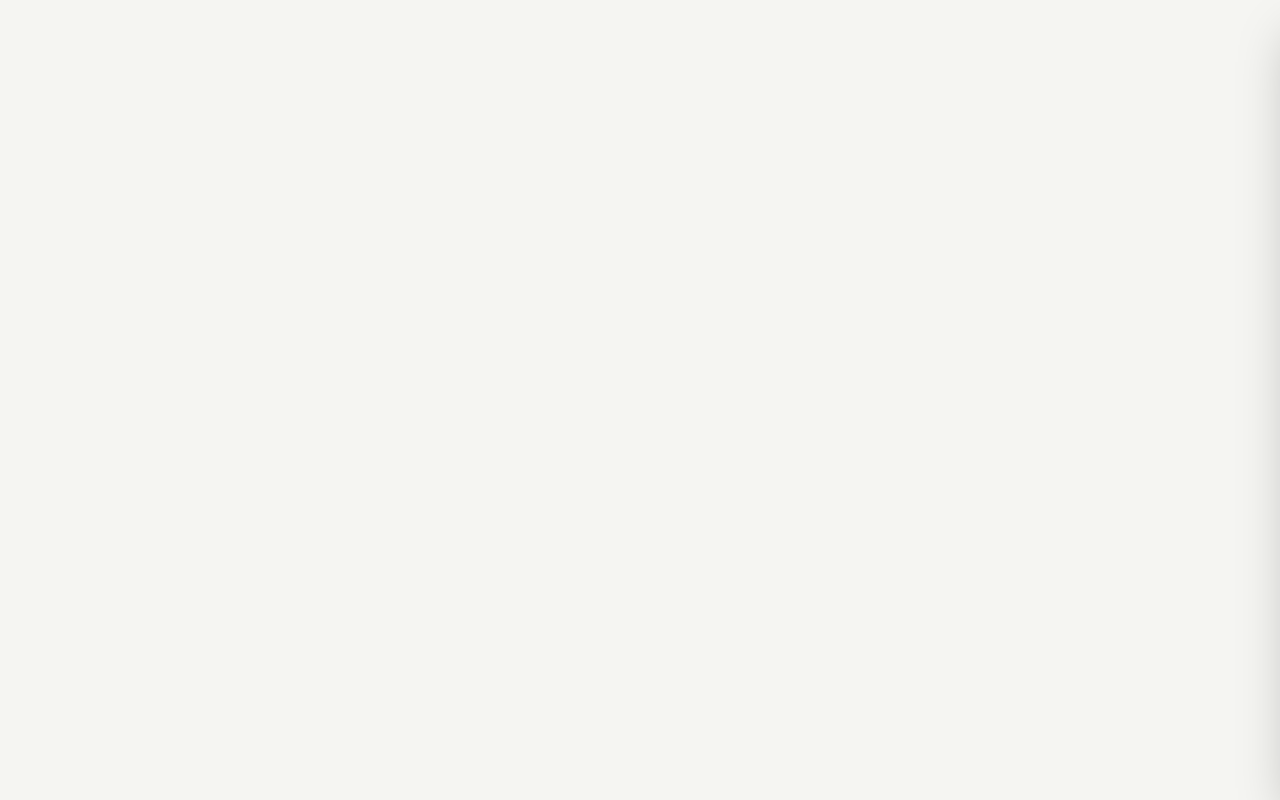
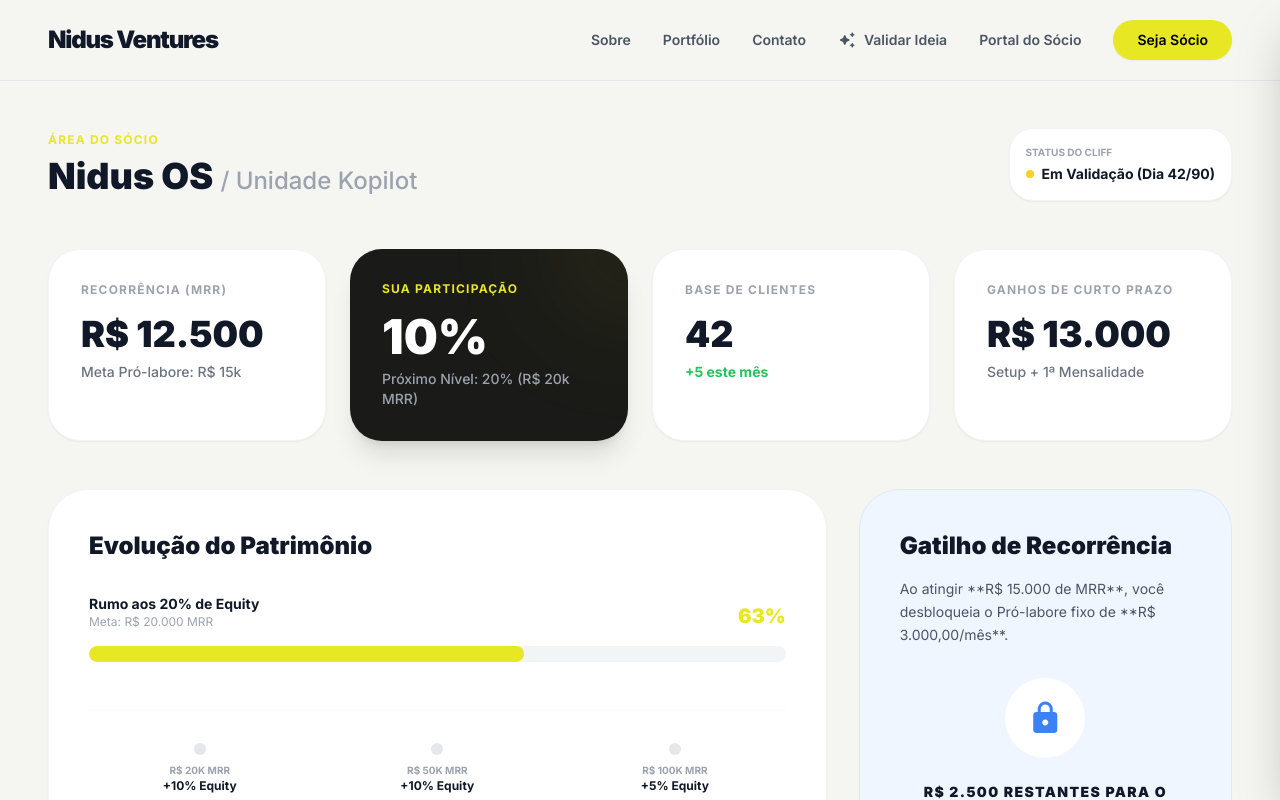
Before and after one commit to Lucas-bevilacqua/Nidus, a React (Vite) app: page /dashboard in a window 1280 px wide. Shown: the top 800 px of the page. Built offline with nearby package versions, Linux system fonts and the light colour scheme.

Commit message:
feat: simplify copy and implement Nidus OS dashboard structure

```diff
--- a/App.tsx
+++ b/App.tsx
@@ -15,6 +15,7 @@
 import Manifesto from './components/Manifesto';
 import Terms from './components/Terms';
 import Privacy from './components/Privacy';
+import Dashboard from './components/Dashboard';
 
 const Home: React.FC<{ onOpenAI: () => void }> = ({ onOpenAI }) => (
   <div className="min-h-screen bg-background-light text-gray-900 selection:bg-primary selection:text-black overflow-x-hidden">
@@ -45,6 +46,7 @@
           <Route path="/manifesto" element={<Manifesto onOpenAI={() => setIsAiOpen(true)} />} />
           <Route path="/termos" element={<Terms onOpenAI={() => setIsAiOpen(true)} />} />
           <Route path="/privacidade" element={<Privacy onOpenAI={() => setIsAiOpen(true)} />} />
+          <Route path="/dashboard" element={<Dashboard onOpenAI={() => setIsAiOpen(true)} />} />
         </Routes>
         <AISidebar isOpen={isAiOpen} onClose={() => setIsAiOpen(false)} />
       </div>
--- a/components/Contact.tsx
+++ b/components/Contact.tsx
@@ -61,10 +61,10 @@
                 Fazer Parte
               </span>
               <h2 className="text-5xl lg:text-7xl font-black leading-tight text-gray-900 mb-8">
-                Torne-se um Sócio-Operador
+                Seja um de nossos Sócios
               </h2>
               <p className="text-xl text-gray-500 max-w-md font-medium">
-                Buscamos os melhores Hunters do mercado. Preencha o questionário de screening e nossa equipe avaliará seu perfil para uma das nossas startups.
+                Buscamos os melhores talentos de vendas do mercado. Preencha este breve formulário e entraremos em contato para avaliar seu perfil.
               </p>
             </div>
 
@@ -74,8 +74,8 @@
                   <span className="material-icons-round">assignment_ind</span>
                 </div>
                 <div>
-                  <p className="text-[10px] font-bold uppercase tracking-widest text-gray-400 mb-1">Processo</p>
-                  <p className="text-lg font-black text-gray-900">Screening & Validação</p>
+                  <p className="text-[10px] font-bold uppercase tracking-widest text-gray-400 mb-1">Passo a passo</p>
+                  <p className="text-lg font-black text-gray-900">Conversa e Avaliação</p>
                 </div>
               </div>
 
@@ -84,8 +84,8 @@
                   <span className="material-icons-round">groups</span>
                 </div>
                 <div>
-                  <p className="text-[10px] font-bold uppercase tracking-widest text-gray-400 mb-1">Equity</p>
-                  <p className="text-lg font-black text-gray-900">Sociedade Real por Performance</p>
+                  <p className="text-[10px] font-bold uppercase tracking-widest text-gray-400 mb-1">Participação</p>
+                  <p className="text-lg font-black text-gray-900">Sociedade Real por Resultados</p>
                 </div>
               </div>
             </div>
--- /dev/null
+++ b/components/Dashboard.tsx
@@ -0,0 +1,140 @@
+import React from 'react';
+import Navbar from './Navbar';
+import Footer from './Footer';
+
+const Dashboard: React.FC<{ onOpenAI: () => void }> = ({ onOpenAI }) => {
+    // Mock data based on Blueprint 5.1
+    const stats = {
+        mrr: 12500,
+        equity: 10,
+        clients: 42,
+        nextMilestone: 20000,
+        setupRevenue: 8500,
+        bounties: 4500
+    };
+
+    const progressToNextEquity = (stats.mrr / stats.nextMilestone) * 100;
+    const isPróLaboreUnlocked = stats.mrr >= 15000;
+
+    return (
+        <div className="min-h-screen bg-background-light font-sans text-gray-900">
+            <Navbar onOpenAI={onOpenAI} />
+
+            <main className="pt-32 pb-20 px-4 sm:px-6 lg:px-12 max-w-7xl mx-auto">
+                <div className="flex flex-col md:flex-row justify-between items-start md:items-center mb-12 gap-6">
+                    <div>
+                        <span className="text-primary font-bold uppercase tracking-widest text-xs mb-2 block">Área do Sócio</span>
+                        <h1 className="text-4xl font-black text-gray-900">Nidus OS <span className="text-gray-400 text-2xl font-medium">/ Unidade Kopilot</span></h1>
+                    </div>
+                    <div className="flex gap-4">
+                        <div className="bg-white border border-gray-100 p-4 rounded-2xl shadow-sm">
+                            <p className="text-[10px] font-bold text-gray-400 uppercase mb-1">Status do Cliff</p>
+                            <div className="flex items-center gap-2">
+                                <div className="w-2 h-2 rounded-full bg-yellow-400 animate-pulse"></div>
+                                <span className="text-sm font-bold">Em Validação (Dia 42/90)</span>
+                            </div>
+                        </div>
+                    </div>
+                </div>
+
+                {/* Stats Grid */}
+                <div className="grid grid-cols-1 md:grid-cols-2 lg:grid-cols-4 gap-6 mb-12">
+                    <div className="bg-white p-8 rounded-[2rem] border border-gray-100 shadow-sm hover:shadow-md transition-shadow">
+                        <p className="text-xs font-bold text-gray-400 uppercase mb-4 tracking-widest">Recorrência (MRR)</p>
+                        <h3 className="text-4xl font-black text-gray-900">R$ {stats.mrr.toLocaleString('pt-BR')}</h3>
+                        <p className="text-sm text-gray-500 mt-2 font-medium">Meta Pró-labore: R$ 15k</p>
+                    </div>
+
+                    <div className="bg-background-dark p-8 rounded-[2rem] text-white shadow-xl relative overflow-hidden group">
+                        <div className="absolute top-0 right-0 w-32 h-32 bg-primary/10 rounded-full blur-3xl -mr-16 -mt-16 group-hover:bg-primary/20 transition-all"></div>
+                        <p className="text-xs font-bold text-primary uppercase mb-4 tracking-widest relative z-10">Sua Participação</p>
+                        <h3 className="text-5xl font-black text-white relative z-10">{stats.equity}%</h3>
+                        <p className="text-sm text-gray-400 mt-2 font-medium relative z-10">Próximo Nível: 20% (R$ 20k MRR)</p>
+                    </div>
+
+                    <div className="bg-white p-8 rounded-[2rem] border border-gray-100 shadow-sm">
+                        <p className="text-xs font-bold text-gray-400 uppercase mb-4 tracking-widest">Base de Clientes</p>
+                        <h3 className="text-4xl font-black text-gray-900">{stats.clients}</h3>
+                        <p className="text-sm text-green-500 mt-2 font-bold">+5 este mês</p>
+                    </div>
+
+                    <div className="bg-white p-8 rounded-[2rem] border border-gray-100 shadow-sm">
+                        <p className="text-xs font-bold text-gray-400 uppercase mb-4 tracking-widest">Ganhos de Curto Prazo</p>
+                        <h3 className="text-4xl font-black text-gray-900">R$ {(stats.setupRevenue + stats.bounties).toLocaleString('pt-BR')}</h3>
+                        <p className="text-sm text-gray-500 mt-2 font-medium">Setup + 1ª Mensalidade</p>
+                    </div>
+                </div>
+
+                <div className="grid lg:grid-cols-3 gap-8">
+                    {/* Equity Progress */}
+                    <div className="lg:col-span-2 bg-white p-10 rounded-[2.5rem] border border-gray-100 shadow-sm">
+                        <h2 className="text-2xl font-black mb-8">Evolução do Patrimônio</h2>
+                        <div className="space-y-12">
+                            <div>
+                                <div className="flex justify-between mb-4 items-end">
+                                    <div>
+                                        <p className="text-sm font-bold text-gray-900">Rumo aos 20% de Equity</p>
+                                        <p className="text-xs text-gray-400">Meta: R$ 20.000 MRR</p>
+                                    </div>
+                                    <span className="text-xl font-black text-primary">{Math.round(progressToNextEquity)}%</span>
+                                </div>
+                                <div className="h-4 bg-gray-100 rounded-full overflow-hidden">
+                                    <div
+                                        className="h-full bg-primary rounded-full transition-all duration-1000"
+                                        style={{ width: `${progressToNextEquity}%` }}
+                                    ></div>
+                                </div>
+                            </div>
+
+                            <div className="grid grid-cols-3 gap-4 border-t border-gray-50 pt-8">
+                                <div className="text-center">
+                                    <div className={`w-3 h-3 rounded-full mx-auto mb-2 ${stats.mrr >= 20000 ? 'bg-primary' : 'bg-gray-200'}`}></div>
+                                    <p className="text-[10px] font-bold text-gray-400 uppercase">R$ 20k MRR</p>
+                                    <p className="text-xs font-bold">+10% Equity</p>
+                                </div>
+                                <div className="text-center">
+                                    <div className={`w-3 h-3 rounded-full mx-auto mb-2 ${stats.mrr >= 50000 ? 'bg-primary' : 'bg-gray-200'}`}></div>
+                                    <p className="text-[10px] font-bold text-gray-400 uppercase">R$ 50k MRR</p>
+                                    <p className="text-xs font-bold">+10% Equity</p>
+                                </div>
+                                <div className="text-center">
+                                    <div className={`w-3 h-3 rounded-full mx-auto mb-2 ${stats.mrr >= 100000 ? 'bg-primary' : 'bg-gray-200'}`}></div>
+                                    <p className="text-[10px] font-bold text-gray-400 uppercase">R$ 100k MRR</p>
+                                    <p className="text-xs font-bold">+5% Equity</p>
+                                </div>
+                            </div>
+                        </div>
+                    </div>
+
+                    {/* Pró-labore Tracker */}
+                    <div className={`p-10 rounded-[2.5rem] flex flex-col justify-between ${isPróLaboreUnlocked ? 'bg-green-50 border border-green-100' : 'bg-blue-50 border border-blue-100'}`}>
+                        <div>
+                            <h2 className="text-2xl font-black mb-4">Gatilho de Recorrência</h2>
+                            <p className="text-sm text-gray-600 mb-8 leading-relaxed">
+                                Ao atingir **R$ 15.000 de MRR**, você desbloqueia o Pró-labore fixo de **R$ 3.000,00/mês**.
+                            </p>
+                        </div>
+
+                        <div className="text-center">
+                            <div className={`w-20 h-20 rounded-full flex items-center justify-center mx-auto mb-6 ${isPróLaboreUnlocked ? 'bg-green-500 text-white' : 'bg-white text-blue-500'}`}>
+                                <span className="material-icons-round text-4xl">{isPróLaboreUnlocked ? 'check_circle' : 'lock'}</span>
+                            </div>
+                            <p className="text-sm font-black uppercase tracking-widest text-gray-900">
+                                {isPróLaboreUnlocked ? 'Pró-labore Ativado!' : 'R$ 2.500 restantes para o gatilho'}
+                            </p>
+                        </div>
+
+                        <div className="mt-8 pt-8 border-t border-black/5">
+                            <p className="text-[10px] font-bold text-gray-400 uppercase mb-2">Próxima Distribuição de Lucros</p>
+                            <p className="text-sm font-bold">Março/2026</p>
+                        </div>
+                    </div>
+                </div>
+            </main>
+
+            <Footer />
+        </div>
+    );
+};
+
+export default Dashboard;
--- a/components/Navbar.tsx
+++ b/components/Navbar.tsx
@@ -23,8 +23,9 @@
             className="flex items-center gap-2 text-gray-600 hover:text-black transition-colors"
           >
             <span className="material-icons-round text-lg">auto_awesome</span>
-            AI Validator
+            Validar Ideia
           </button>
+          <Link to="/dashboard" className="hover:text-black transition-colors">Portal do Sócio</Link>
           <Link
             to="/#contato"
             className="bg-primary text-black px-6 py-2.5 rounded-full hover:bg-primary-hover transition-colors shadow-sm"
```
Also changed, not shown: components/About.tsx (+9 -9 lines), components/CTA.tsx (+7 -7 lines), components/Hero.tsx (+5 -5 lines), components/Incubator.tsx (+8 -8 lines), components/Manifesto.tsx (+15 -15 lines), components/OperationModel.tsx (+18 -18 lines), 1 other file (tests, documents, lock files or other folders).
